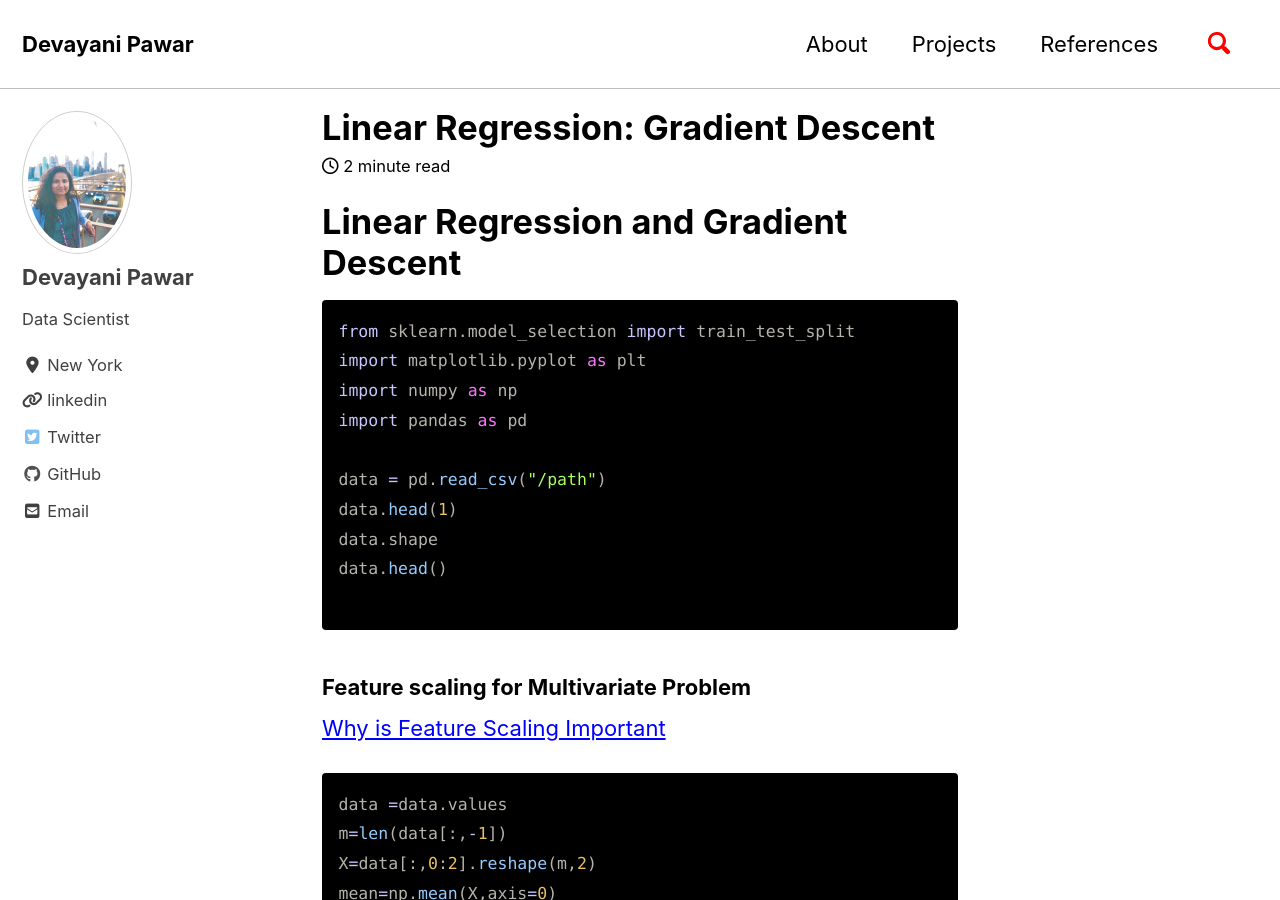
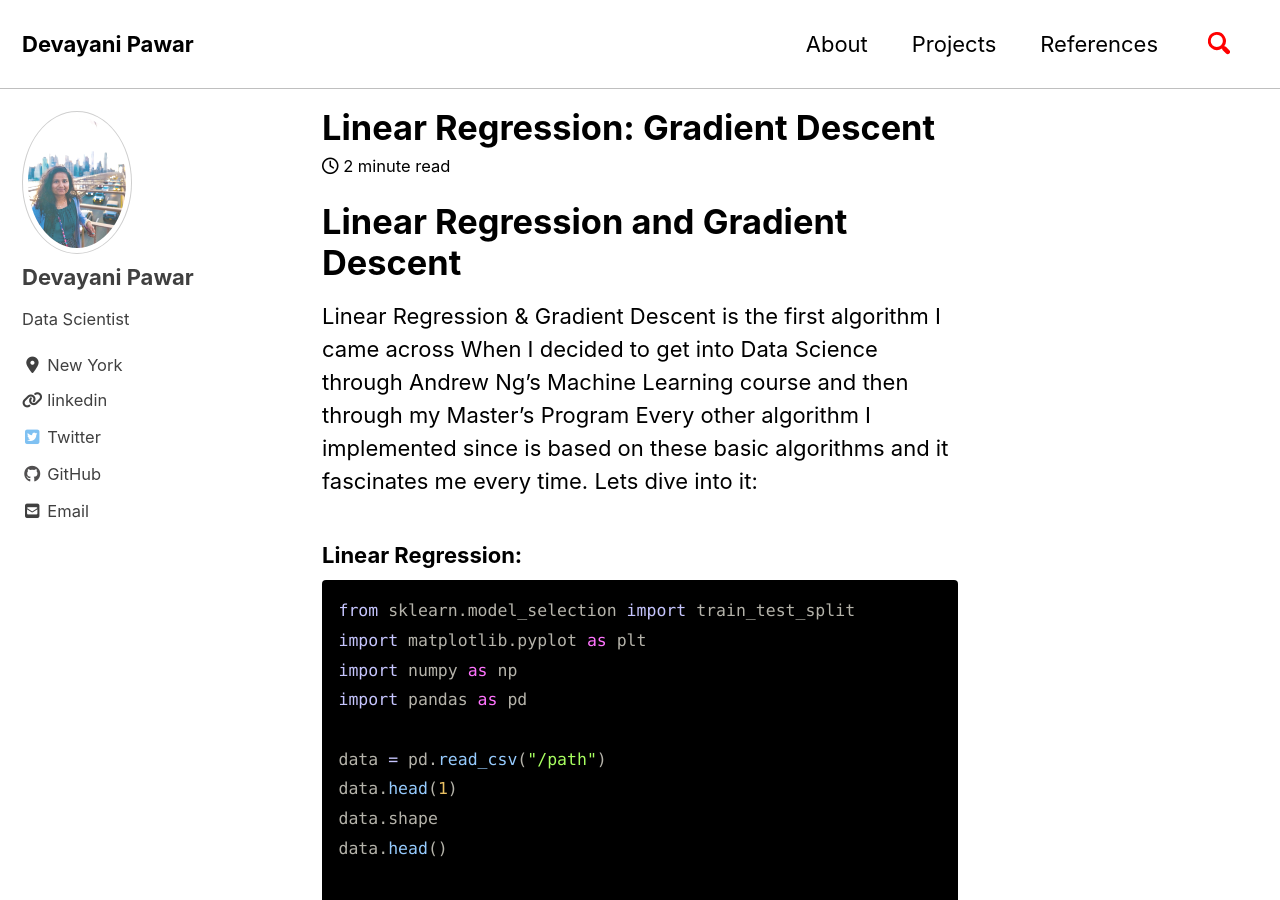
Before and after one commit to devayanipowar/devayanipowar.github.io, a Jekyll site: the page built from _posts/2020-07-22-GradientDescent.md, in a window 1280 px wide and 900 px high. Built offline with Jekyll 4.4.1, drawn with Linux system fonts in a browser that asks for light colours; cached includes are drawn as plain includes; nearby versions of some CDN libraries.

Commit message:
updating posts

````diff
--- a/_posts/2020-07-22-GradientDescent.md
+++ b/_posts/2020-07-22-GradientDescent.md
@@ -6,6 +6,13 @@ tags: [Regression, Machine Learning]
 
 
 # Linear Regression and Gradient Descent
+
+Linear Regression & Gradient Descent is the first algorithm I came across When I decided to get into Data Science through Andrew Ng's Machine Learning course and then through my Master's Program
+Every other algorithm I implemented since is based on these basic algorithms and it fascinates me every time. Lets dive into it:
+
+### Linear Regression:
+
+
 
 ```python
 from sklearn.model_selection import train_test_split
````
